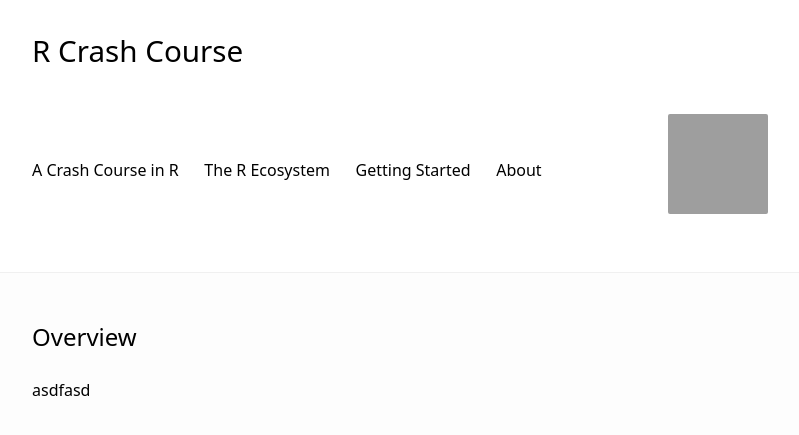
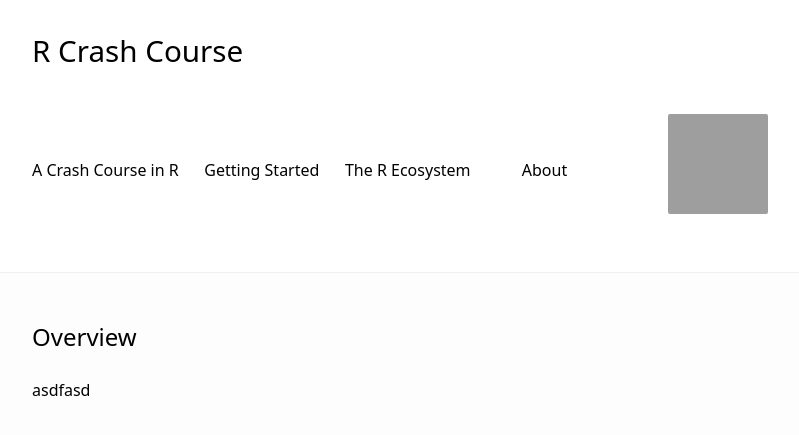
Before and after one commit to Nonprofit-Open-Data-Collective/r-crash-course, a Jekyll site: the page built from index.md, in a window 1280 px wide. Shown: the top 435 px of the page, without its empty margins (240-1039 px from the left). Built offline with Jekyll 4.4.1, drawn with Linux system fonts in a browser that asks for light colours; part of the change alters nothing that is shown; grey boxes are pictures that could not be loaded.

```diff
--- a/_config.yml
+++ b/_config.yml
@@ -16,10 +16,10 @@ minimal_theme: false         # radically minimalistic theme
 
 navigation:                  # show navigation links in the header
   - index.md
+  - packages.md
   - overview.md
-  - packages.md
+  - discuss.md
   - about.md
-  - discuss.md
 
 
 
```
